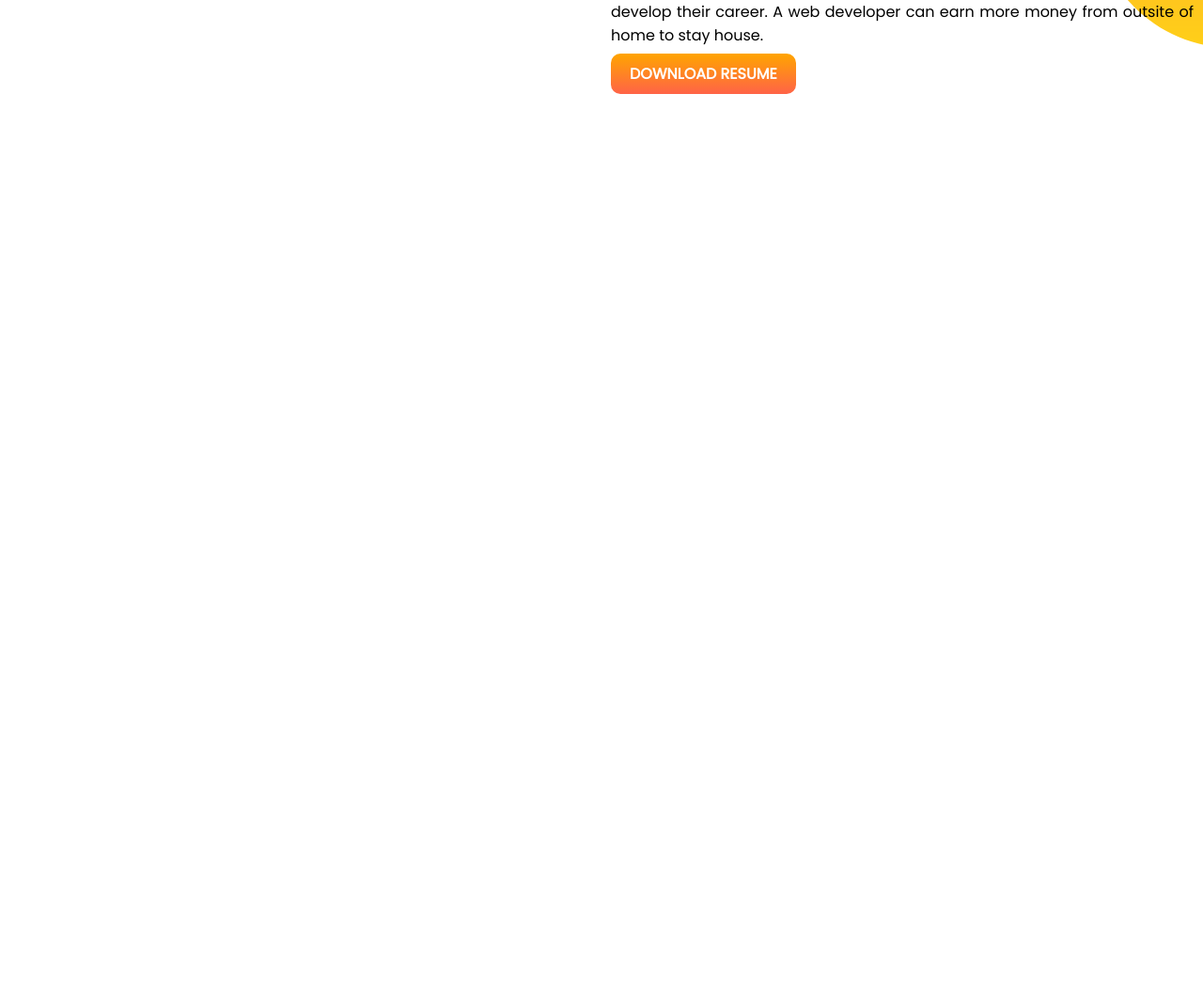
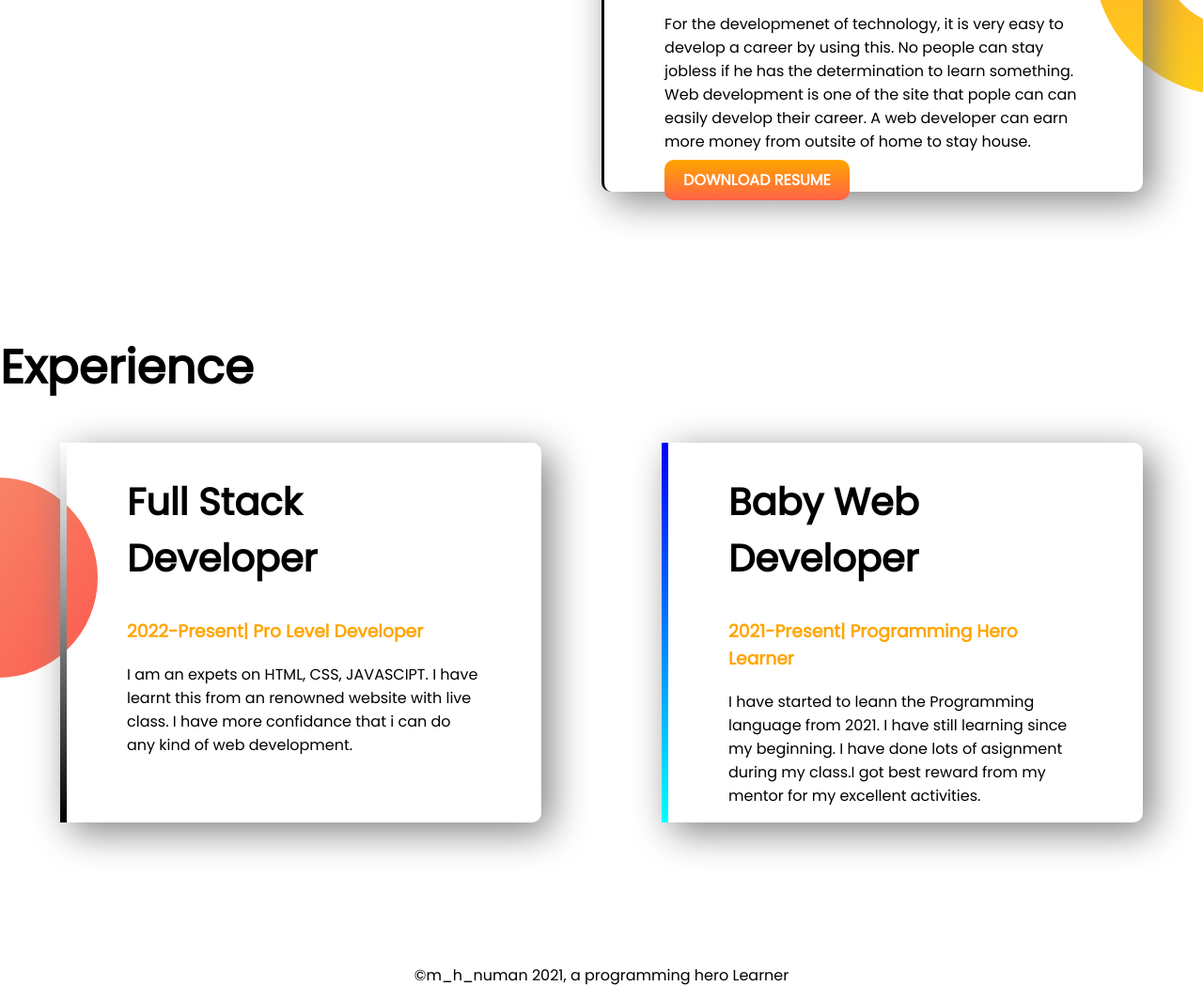
Before and after one commit to Mahmudul-Hasan-Numan/Developer-protfolio, a plain HTML site: page index.html in a window 1280 px wide. Shown: the part 1006-2072 px from the top of the page at 94% size. Before the commit the page ends 1257 px from the top, so only its background shows below. Drawn offline with Linux system fonts and the light colour scheme.

Commit message:
footer added

```diff
--- a/index.html
+++ b/index.html
@@ -13,7 +13,7 @@
 </head>
 
 <body>
-    <section class="top-banner">
+    <section class="top-banner flexible-container">
         <div class="half-width">
             <h1>Wel<span class="orange-color">come</span> To</h1>
             <h1><span class="orange-color">Mahmudul Hasan Numan</span> World!</h1>
@@ -26,11 +26,11 @@
         <div class="half-width"><img src="images/Hotmail.png" alt="">
         </div>
     </section>
-    <section class="dream-big">
+    <section class="dream-big flexible-container">
         <div class="half-width">
             <img src="images/BAckground Image.png" alt="">
         </div>
-        <div class="half-width">
+        <div class="experience-item">
             <h1>Dream Big</h1>
             <h2>Become a web developer hero</h2>
             <p>For the developmenet of technology, it is very easy to develop a career by using this. No people can stay
@@ -41,4 +41,29 @@
         </div>
 
     </section>
+    <section class="experience-area">
+        <h1>Experience</h1>
+        <div class="flexible-container">
+            <div id="full-stack-experience" class="experience-item">
+                <h2>Full Stack Developer</h2>
+                <h3 class="orange-color">2022-Present| Pro Level Developer</h3>
+                <p>I am an expets on HTML, CSS, JAVASCIPT. I have learnt this from an renowned website with live class.
+                    I
+                    have more confidance that i can do any kind of web development. </p>
+            </div>
+            <div id="web-dev-experience" class="experience-item">
+                <h2>Baby Web Developer</h2>
+                <h3 class="orange-color">2021-Present| Programming Hero Learner</h3>
+                <p>I have started to leann the Programming language from 2021. I have still learning since my beginning.
+                    I
+                    have done lots of asignment during my class.I got best reward from my mentor for my excellent
+                    activities.
+                </p>
+            </div>
+        </div>
+
+    </section>
+    <footer>
+        <p> ©m_h_numan 2021, a programming hero Learner</p>
+    </footer>
 </body>
--- a/style.css
+++ b/style.css
@@ -5,10 +5,13 @@ body{
 h1{
     font-size: 50px;
 }
+h2{
+    font-size: 40px;
+}
 .orange-color{
     color: orange;
 }
-section{
+.flexible-container{
     display: flex;
     margin-bottom: 150px;
 }
@@ -39,3 +42,31 @@ section{
     background-position: right;
 
 }
+.experience-area{
+    background-image: url(images/exp-bg.png);
+    background-repeat: no-repeat;
+    background-position: left;
+}
+.experience-item{
+    width: 40%;
+    margin-left: 5%;
+    margin-right: 5%;
+    padding-left: 5%;
+    padding-right: 5%;
+    border-radius: 10px;
+    box-shadow: 10px 10px 40px gray;
+    border-left:black solid;
+}
+#web-dev-experience{
+    border-left: 7px solid;
+    border-image: linear-gradient(blue, cyan);
+    border-image-slice: 1;
+}
+#full-stack-experience{
+    border-left: 7px solid;
+    border-image: linear-gradient(white, black);
+    border-image-slice: 1;
+}
+footer p{
+    text-align: center;
+}
```
